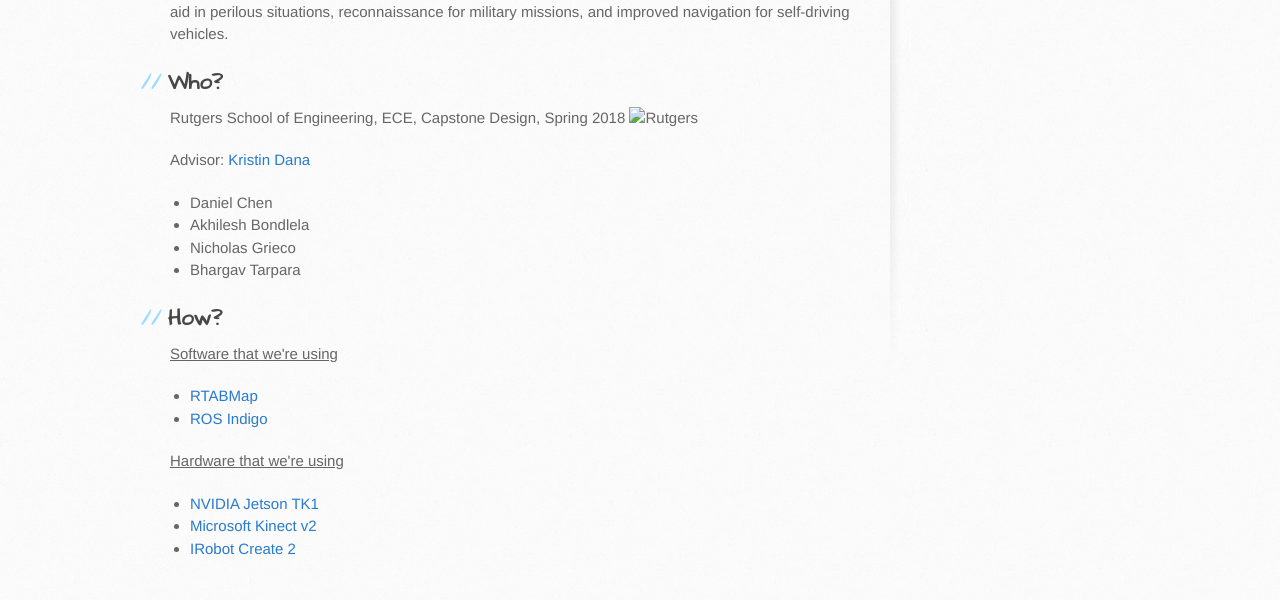
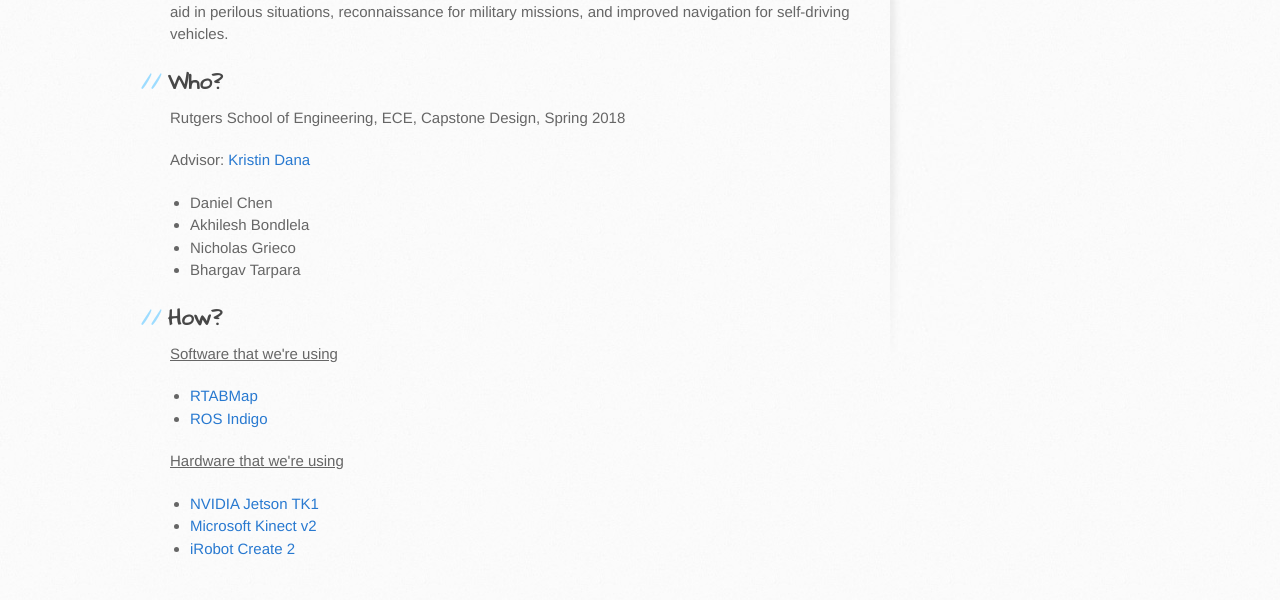
Before and after one commit to SLAMid/SLAMid.github.io, a Jekyll site: the page built from index.md, in a window 1280 px wide. Shown: the part 418-1018 px from the top of the page. Built offline with Jekyll 4.4.1, drawn with Linux system fonts in a browser that asks for light colours; our own code applies the rules of GitHub Pages for plain Markdown files.

Commit message:
Minor updates

```diff
--- a/index.md
+++ b/index.md
@@ -8,7 +8,6 @@ The future of automation and robotics requires increasing independence from huma
 
 ## Who?
 Rutgers School of Engineering, ECE, Capstone Design, Spring 2018
-![Rutgers](download.png)
 
 Advisor: [Kristin Dana](http://www.ece.rutgers.edu/~kdana/)
 
@@ -26,7 +25,7 @@ Advisor: [Kristin Dana](http://www.ece.rutgers.edu/~kdana/)
 <u>Hardware that we're using</u>
 - [NVIDIA Jetson TK1](http://www.nvidia.com/object/jetson-tk1-embedded-dev-kit.html)
 - [Microsoft Kinect v2](https://developer.microsoft.com/en-us/windows/kinect)
-- [IRobot Create 2](http://www.irobot.com/About-iRobot/STEM/Create-2.aspx)
+- [iRobot Create 2](http://www.irobot.com/About-iRobot/STEM/Create-2.aspx)
 
 
 <!-- [Link to another page](another-page). -->
```
Also changed, not shown: assets/images/download.png (deleted).
